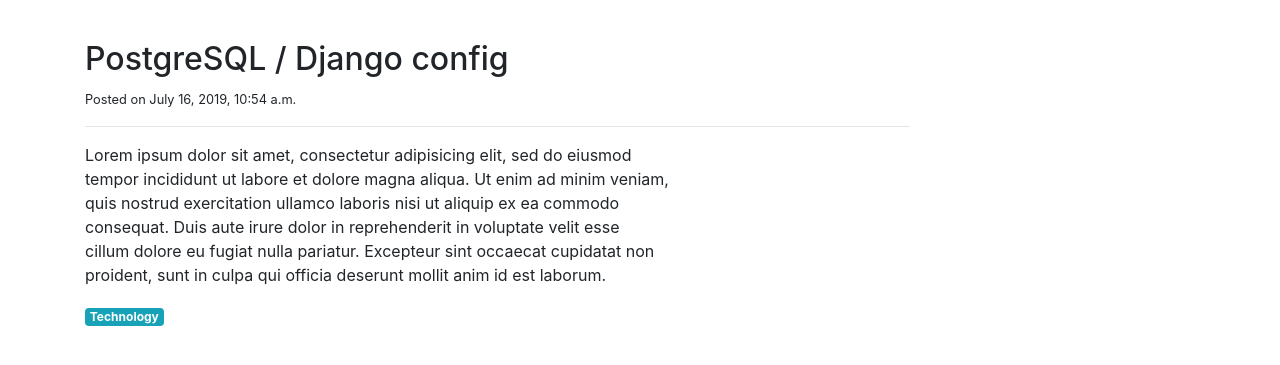
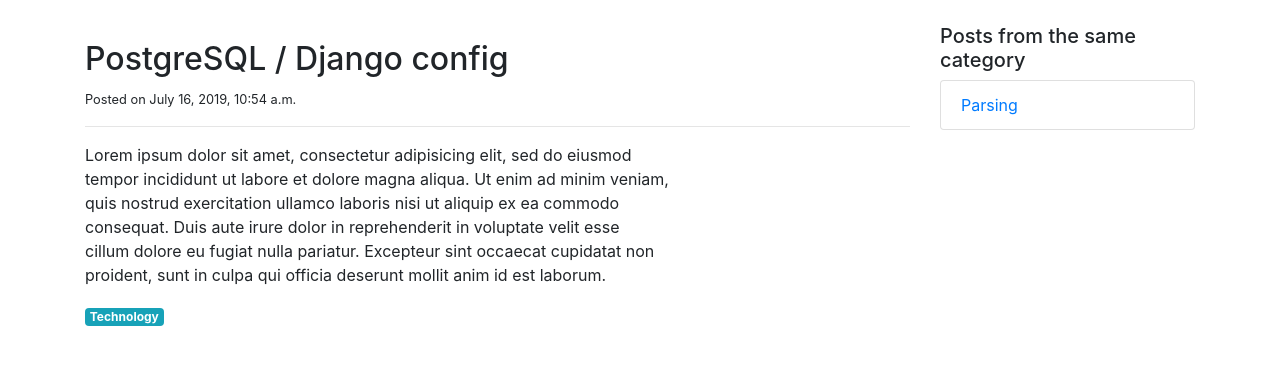
Before and after one commit to flodelage/pyblog, a Django app: page /blog/posts/detail/1/ in a window 1280 px wide. Shown: the part 56-421 px from the top of the page. Run offline with Django 3.2, Linux system fonts and the light colour scheme; data comes from the database, SQL or seed files in the repository; some libraries are stand-ins or nearby versions.

Commit message:
add link to same posts'category

```diff
--- a/pyblog/blog/templates/blog/post_detail.html
+++ b/pyblog/blog/templates/blog/post_detail.html
@@ -15,4 +15,17 @@
         <a class="badge badge-info" href="{% url 'post-list' post.category.slug %}">{{ post.category.name|capfirst }}</a>
     </div>
 </div>
+
+<div class="col-sm-3">
+    <h5>Posts from the same category</h5>
+    <ul class="list-group">
+        {% for post in posts_same_category %}
+            <li class="list-group-item">
+                <a href="{% url 'post-detail' post.pk %}"> {{ post.title|truncatewords:4 }} </a>
+            </li>
+        {% empty %}
+        This is the only post !
+        {% endfor %}
+    </ul>
+</div>
 {% endblock content %}
--- a/pyblog/blog/views.py
+++ b/pyblog/blog/views.py
@@ -21,10 +21,13 @@
 
 def post_detail(request, post_id):
     post = get_object_or_404(Post, pk=post_id)
+    posts_same_category = Post.objects.filter(published=True, category=post.category)\
+        .exclude(pk=post_id)
 
     context = {
         'navigation_items': navigation.navigation_items(navigation.NAV_POSTS),
         'post': post,
+        'posts_same_category': posts_same_category,
     }
 
     return render(request, 'blog/post_detail.html', context)
```
